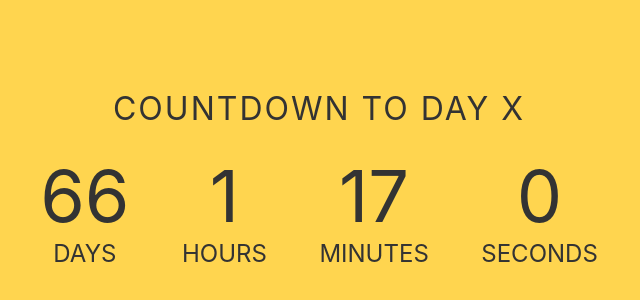
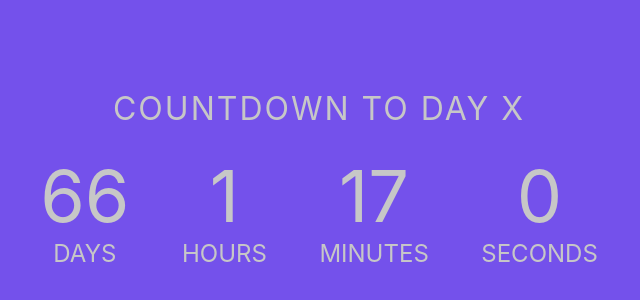
Before and after one commit to rustimi/timer-countdown-javascript, a plain HTML site: page index.html in a window 1280 px wide. Shown: the part 210-510 px from the top of the page, without its empty margins (321-961 px from the left). Drawn offline with Linux system fonts and the light colour scheme.

Commit message:
[REF] cleaned css and changed colors

```diff
--- a/style.css
+++ b/style.css
@@ -1,8 +1,4 @@
 /* general styling */
-:root {
-    --smaller: .75;
-  }
-
 * {
   box-sizing: border-box;
   margin: 0;
@@ -16,7 +12,7 @@
 
 body {
   align-items: center;
-    background-color: #ffd54f;
+  background-color: #7451eb;
   display: flex;
   font-family: -apple-system,
     BlinkMacSystemFont,
@@ -30,7 +26,7 @@
 }
 
 .container {
-    color: #333;
+  color: #c7c7c7;
   margin: 0 auto;
   text-align: center;
 }
@@ -54,7 +50,6 @@
   font-size: 4.5rem;
 }
 
-
 @media all and (max-width: 768px) {
   h1 {
     font-size: calc(1.5rem * var(--smaller));
```
Lines whose indentation alone changed are shown as unchanged.
